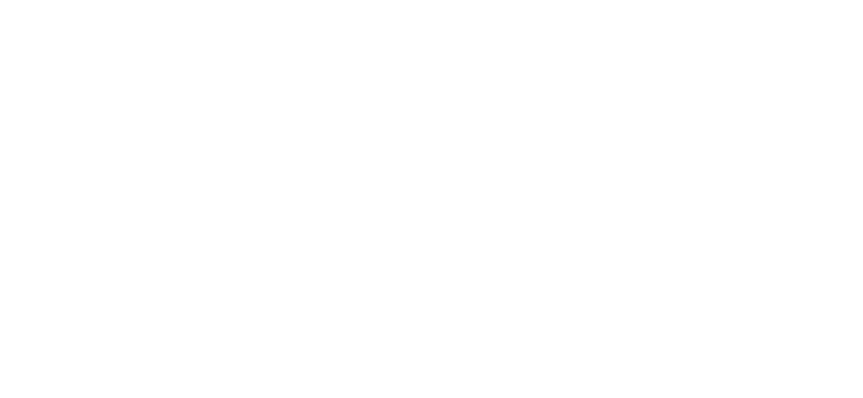
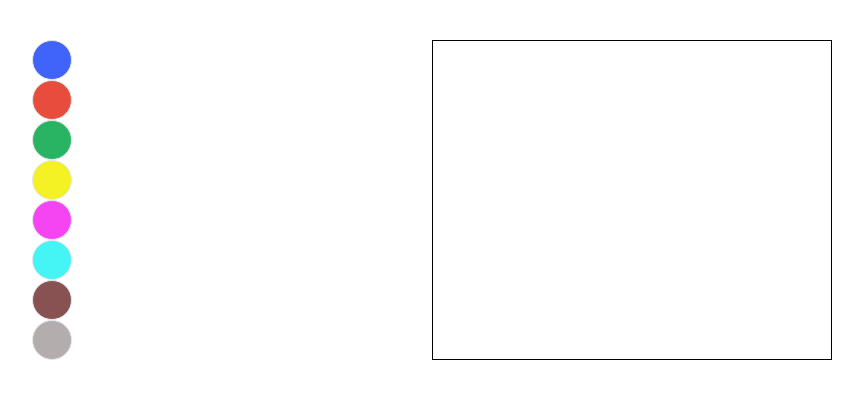
Before and after one commit to Sakshisrivastava413/mastermind-game, a Next.js app: page / in a window 1280 px wide. Shown: the top 398 px of the page, without its empty margins (8-871 px from the left). Built offline with nearby package versions, Linux system fonts and the light colour scheme.

Commit message:
created a structure to define color palette and game grid

```diff
--- /dev/null
+++ b/components/Game.js
@@ -0,0 +1,12 @@
+import React, { useState } from "react";
+
+const createGrid = (size) => Array(size).fill(0).map(() => ["#fff", "#fff", "#fff", "#fff"]);
+const Game = () => {
+    const [grid, setGrid] = useState(createGrid(10));
+    return (
+        <div>
+        </div>
+    )
+};
+
+export default Game;
--- a/pages/index.js
+++ b/pages/index.js
@@ -1,12 +1,23 @@
 import Head from "next/head";
+import Game from "../components/Game";
+import ColorPalette from "../components/ColorPalette";
 
 export default function Home() {
   return (
     <div>
       <Head>
-        <title>Create Next App</title>
+        <title>Mastermind Game</title>
         <link rel="icon" href="/favicon.ico" />
       </Head>
+
+      <div className="flex m-10">
+        <div className="w-1/3">
+          <ColorPalette />
+        </div>
+        <div className="border border-black h-auto w-1/3 p-4 space-y-2">
+          <Game />
+        </div>
+      </div>
     </div>
   );
 }
```
